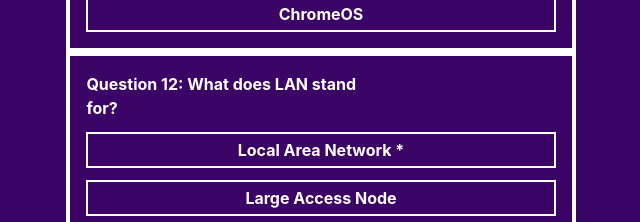
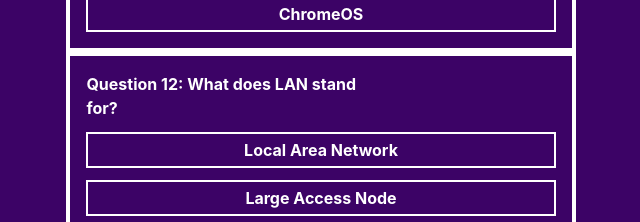
Before and after one commit to vik-kalsi/react-networking-quiz, a React (Vite) app: page / in a window 1280 px wide. Shown: the part 3220-3442 px from the top of the page, without its empty margins (319-959 px from the left). Built offline with nearby package versions, Linux system fonts and the light colour scheme.

Commit message:
Fixing Q12

```diff
--- a/src/components/Question12.tsx
+++ b/src/components/Question12.tsx
@@ -14,7 +14,7 @@ function Question12({ correctAnswer, wrongAnswer }:
 
 
         <div className='grid mt-3 gap-3'>
-          <button className='border-2 p-1 font-bold' onClick={correctAnswer}>Local Area Network *</button>
+          <button className='border-2 p-1 font-bold' onClick={correctAnswer}>Local Area Network</button>
           <button className='border-2 p-1 font-bold' onClick={wrongAnswer}>Large Access Node</button>
           <button className='border-2 p-1 font-bold' onClick={wrongAnswer}>Logical Area Network</button>
           <button className='border-2 p-1 font-bold' onClick={wrongAnswer}>Linked Application Network</button>
```
